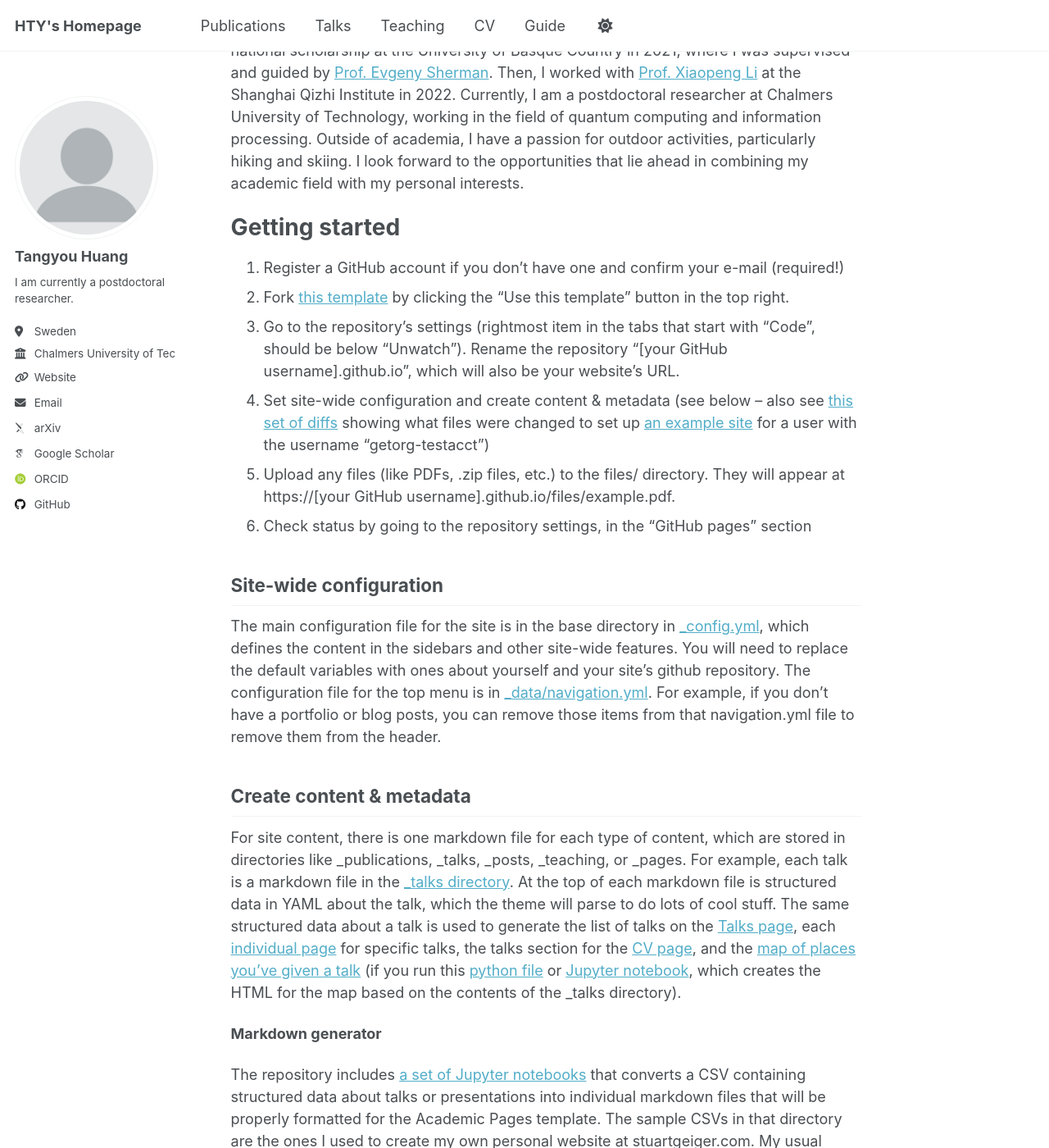
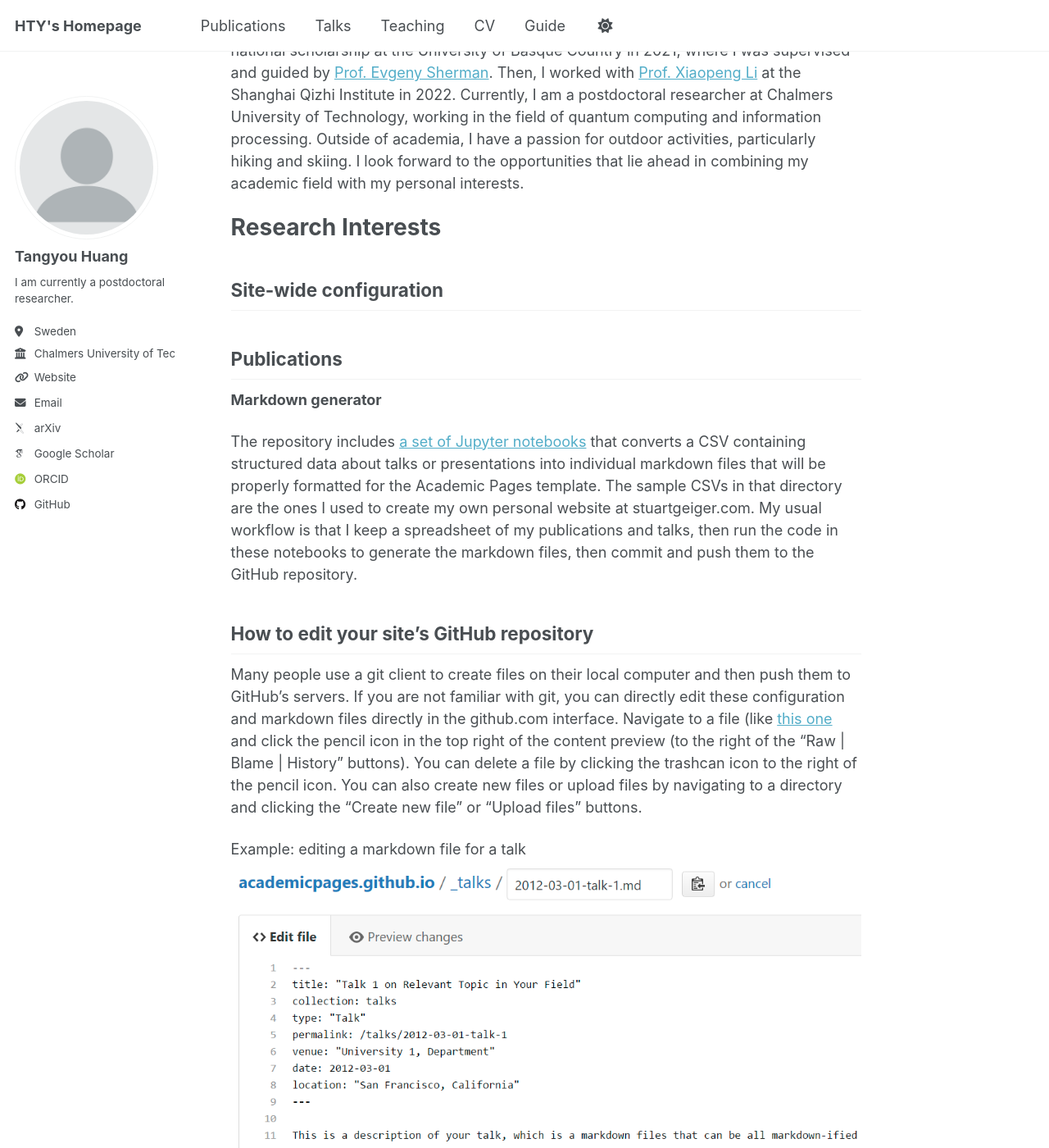
Before and after one commit to huangtangy/tangyou.github.io, a Jekyll site: the page built from _pages/about.md, in a window 1280 px wide and 1400 px high, scrolled down 272 px. Shown: the whole window at 82% size. Built offline with Jekyll 4.4.1, drawn with Linux system fonts in a browser that asks for light colours; some web fonts are replaced; some of the changed text lies outside the part shown.

Commit message:
Update about.md

```diff
--- a/_pages/about.md
+++ b/_pages/about.md
@@ -14,22 +14,17 @@ Biography
 
 I completed my Ph.D. at Shanghai University in 2022 under the guidance of [Prof. Xi Chen](https://scholar.google.com/citations?user=RFDBl4kAAAAJ&hl=en). Additionally, I had the privilege of being a joint Ph.D. student with support from the CSC national scholarship at the University of Basque Country in 2021, where I was supervised and guided by [Prof. Evgeny Sherman](https://www.ehu.eus/en/web/quinst/people/-/asset_publisher/Jxs3/content/evgeny-sherman-ikerbasque-research-professor). Then, I worked with [Prof. Xiaopeng Li](https://scholar.google.com/citations?user=p7i5fNoAAAAJ&hl=en) at the Shanghai Qizhi Institute in 2022. Currently, I am a postdoctoral researcher at Chalmers University of Technology, working in the field of quantum computing and information processing. Outside of academia, I have a passion for outdoor activities, particularly hiking and skiing. I look forward to the opportunities that lie ahead in combining my academic field with my personal interests.
 
-Getting started
+Research Interests
 ======
-1. Register a GitHub account if you don't have one and confirm your e-mail (required!)
-1. Fork [this template](https://github.com/academicpages/academicpages.github.io) by clicking the "Use this template" button in the top right.
-1. Go to the repository's settings (rightmost item in the tabs that start with "Code", should be below "Unwatch"). Rename the repository "[your GitHub username].github.io", which will also be your website's URL.
-1. Set site-wide configuration and create content & metadata (see below -- also see [this set of diffs](http://archive.is/3TPas) showing what files were changed to set up [an example site](https://getorg-testacct.github.io) for a user with the username "getorg-testacct")
-1. Upload any files (like PDFs, .zip files, etc.) to the files/ directory. They will appear at https://[your GitHub username].github.io/files/example.pdf.
-1. Check status by going to the repository settings, in the "GitHub pages" section
+
 
 Site-wide configuration
 ------
-The main configuration file for the site is in the base directory in [_config.yml](https://github.com/academicpages/academicpages.github.io/blob/master/_config.yml), which defines the content in the sidebars and other site-wide features. You will need to replace the default variables with ones about yourself and your site's github repository. The configuration file for the top menu is in [_data/navigation.yml](https://github.com/academicpages/academicpages.github.io/blob/master/_data/navigation.yml). For example, if you don't have a portfolio or blog posts, you can remove those items from that navigation.yml file to remove them from the header.
 
-Create content & metadata
+
+Publications
 ------
-For site content, there is one markdown file for each type of content, which are stored in directories like _publications, _talks, _posts, _teaching, or _pages. For example, each talk is a markdown file in the [_talks directory](https://github.com/academicpages/academicpages.github.io/tree/master/_talks). At the top of each markdown file is structured data in YAML about the talk, which the theme will parse to do lots of cool stuff. The same structured data about a talk is used to generate the list of talks on the [Talks page](https://academicpages.github.io/talks), each [individual page](https://academicpages.github.io/talks/2012-03-01-talk-1) for specific talks, the talks section for the [CV page](https://academicpages.github.io/cv), and the [map of places you've given a talk](https://academicpages.github.io/talkmap.html) (if you run this [python file](https://github.com/academicpages/academicpages.github.io/blob/master/talkmap.py) or [Jupyter notebook](https://github.com/academicpages/academicpages.github.io/blob/master/talkmap.ipynb), which creates the HTML for the map based on the contents of the _talks directory).
+
 
 **Markdown generator**
 
```
Also changed, not shown: other parts of _pages/about.md (+1 -1 lines).
